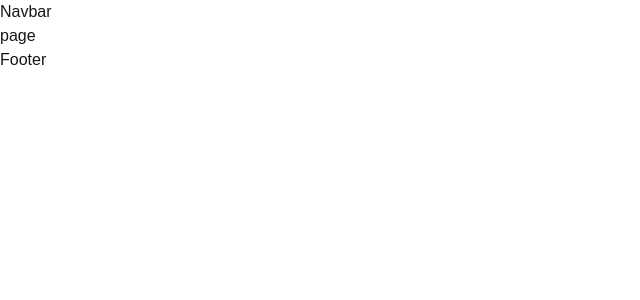
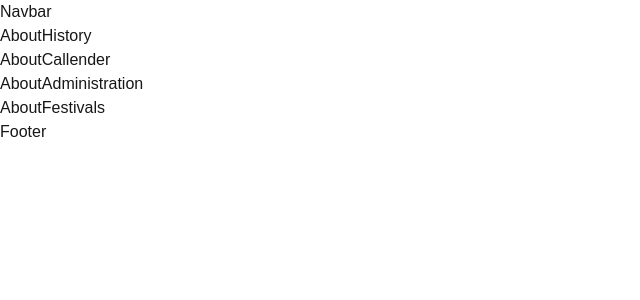
Before and after one commit to gaureshpai/temple, a Next.js app: page /About in a window 1280 px wide. Shown: the top 300 px of the page, without its empty margins (0-640 px from the left). Built offline with nearby package versions, Linux system fonts and the light colour scheme.

Commit message:
About page with its components rendered with it sub pages

```diff
--- /dev/null
+++ b/app/About/Administration/page.tsx
@@ -0,0 +1,12 @@
+import AboutAdministration from '@/components/AboutAdministration'
+import React from 'react'
+
+const page = () => {
+  return (
+    <div>
+      <AboutAdministration/>
+    </div>
+  )
+}
+
+export default page
--- /dev/null
+++ b/app/About/Callender/page.tsx
@@ -0,0 +1,12 @@
+import AboutCallender from '@/components/AboutCallender'
+import React from 'react'
+
+const page = () => {
+  return (
+    <div>
+      <AboutCallender/>
+    </div>
+  )
+}
+
+export default page
--- /dev/null
+++ b/app/About/Festivals/page.tsx
@@ -0,0 +1,12 @@
+import AboutFestivals from '@/components/AboutFestivals'
+import React from 'react'
+
+const page = () => {
+  return (
+    <div>
+      <AboutFestivals/>
+    </div>
+  )
+}
+
+export default page
--- /dev/null
+++ b/app/About/History/page.tsx
@@ -0,0 +1,12 @@
+import AboutHistory from '@/components/AboutHistory'
+import React from 'react'
+
+const page = () => {
+  return (
+    <div>
+      <AboutHistory/>
+    </div>
+  )
+}
+
+export default page
--- a/app/About/page.tsx
+++ b/app/About/page.tsx
@@ -1,8 +1,17 @@
+import AboutAdministration from '@/components/AboutAdministration'
+import AboutCallender from '@/components/AboutCallender'
+import AboutFestivals from '@/components/AboutFestivals'
+import AboutHistory from '@/components/AboutHistory'
 import React from 'react'
 
 const page = () => {
   return (
-    <div>page</div>
+    <div>
+      <AboutHistory/>
+      <AboutCallender/>
+      <AboutAdministration/>
+      <AboutFestivals/>
+    </div>
   )
 }
 
--- /dev/null
+++ b/components/AboutAdministration.tsx
@@ -0,0 +1,9 @@
+import React from 'react'
+
+const AboutAdministration = () => {
+  return (
+    <div>AboutAdministration</div>
+  )
+}
+
+export default AboutAdministration
--- /dev/null
+++ b/components/AboutCallender.tsx
@@ -0,0 +1,9 @@
+import React from 'react'
+
+const AboutCallender = () => {
+  return (
+    <div>AboutCallender</div>
+  )
+}
+
+export default AboutCallender
--- /dev/null
+++ b/components/AboutFestivals.tsx
@@ -0,0 +1,9 @@
+import React from 'react'
+
+const AboutFestivals = () => {
+  return (
+    <div>AboutFestivals</div>
+  )
+}
+
+export default AboutFestivals
--- /dev/null
+++ b/components/AboutHistory.tsx
@@ -0,0 +1,9 @@
+import React from 'react'
+
+const AboutHistory = () => {
+  return (
+    <div>AboutHistory</div>
+  )
+}
+
+export default AboutHistory
```
